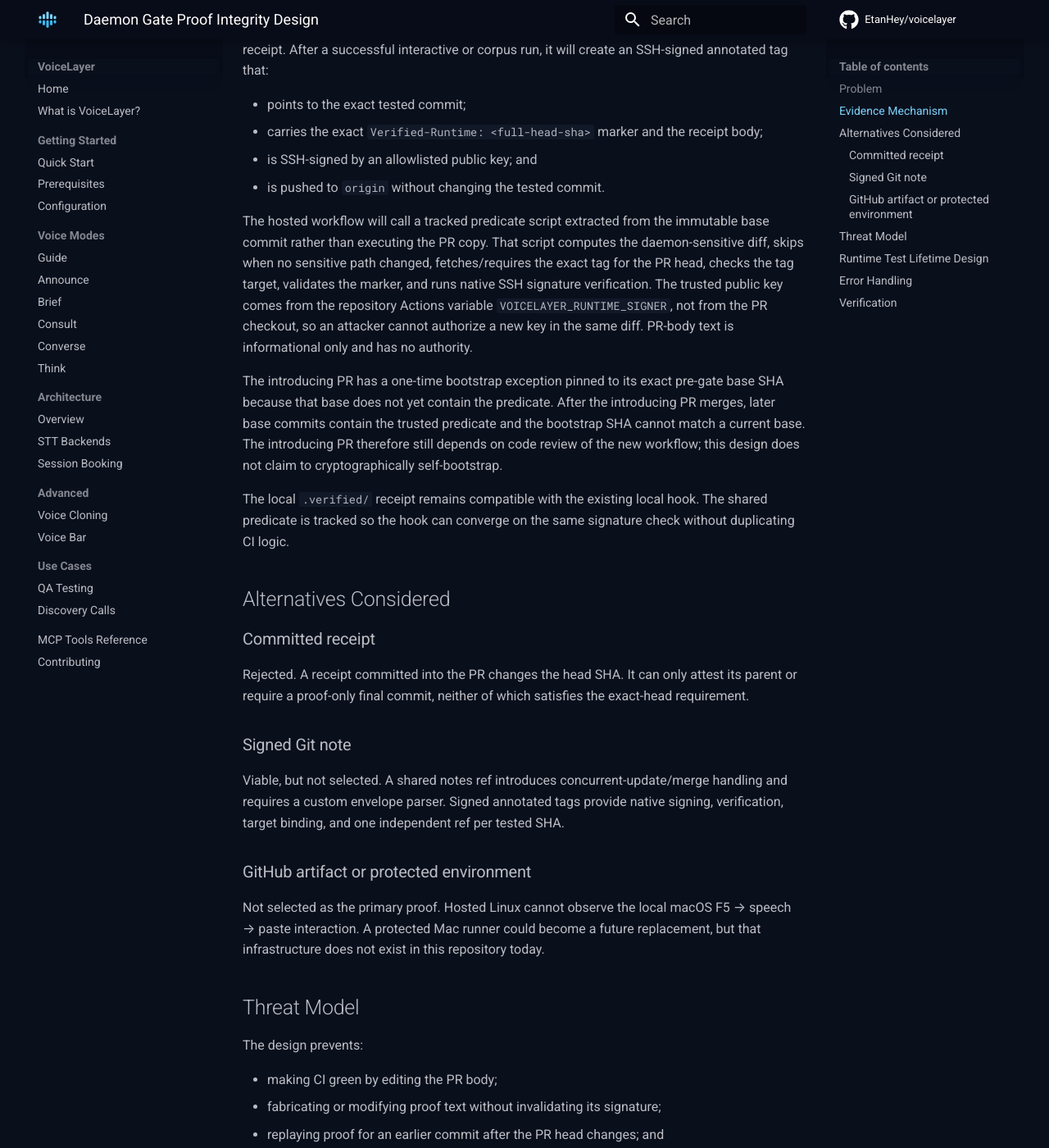
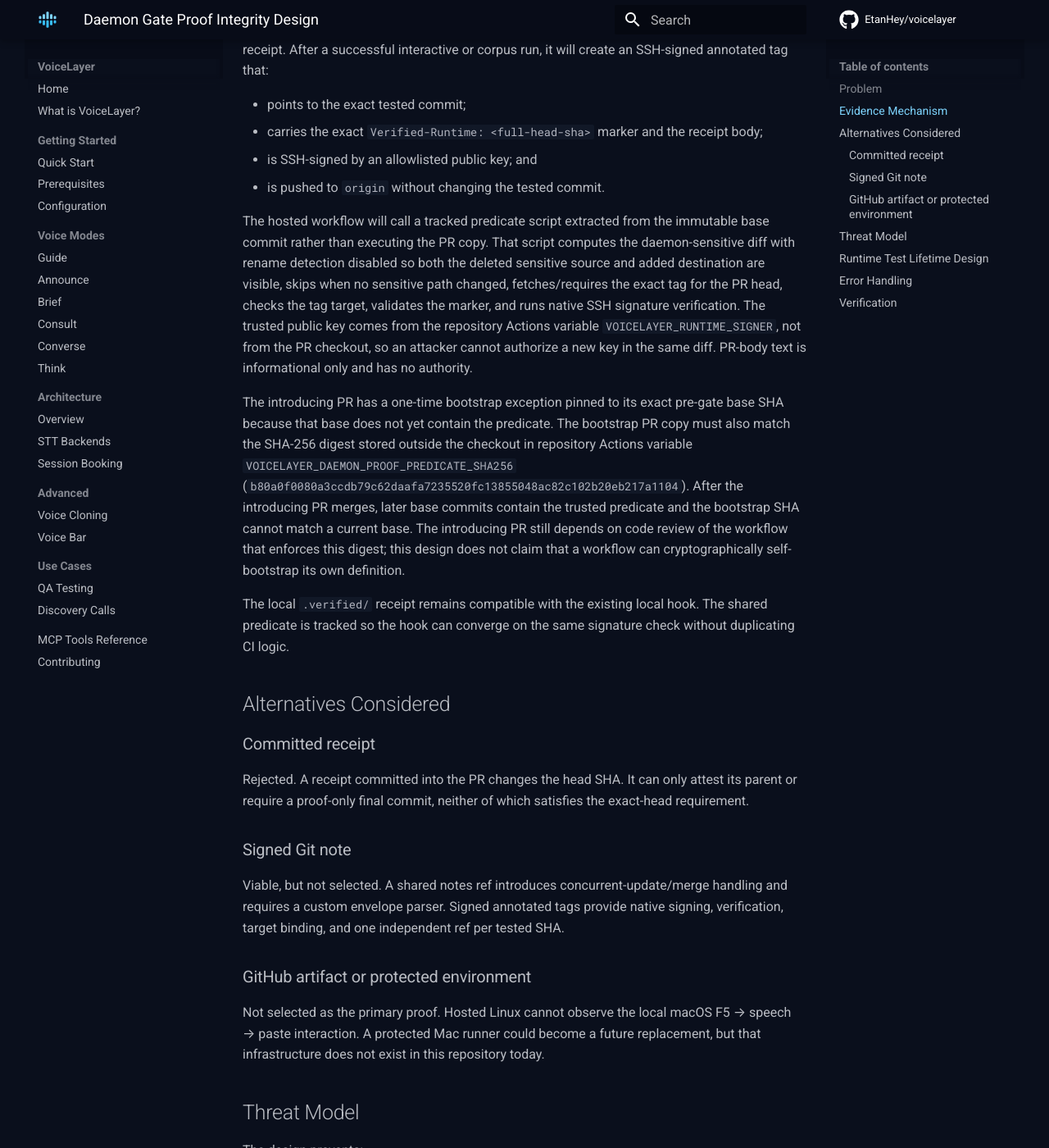
Before and after one commit to EtanHey/voicelayer, an MkDocs documentation site: the page built from docs/plans/2026-07-22-daemon-gate-proof-integrity-design.md, in a window 1280 px wide and 1400 px high, scrolled down 797 px. Shown: the whole window at 82% size. Built offline with MkDocs 1.6.1 and Material for MkDocs 9.7.7, drawn with Linux system fonts in a browser that asks for light colours; comment, search, counter and statistics services are not loaded; some of the changed text lies outside the part shown.

Commit message:
fix: close daemon gate rename and bootstrap gaps

```diff
--- a/docs/plans/2026-07-22-daemon-gate-proof-integrity-design.md
+++ b/docs/plans/2026-07-22-daemon-gate-proof-integrity-design.md
@@ -21,9 +21,9 @@ The verification script will continue to create the local `.verified/verified-ru
 - is SSH-signed by an allowlisted public key; and
 - is pushed to `origin` without changing the tested commit.
 
-The hosted workflow will call a tracked predicate script extracted from the immutable base commit rather than executing the PR copy. That script computes the daemon-sensitive diff, skips when no sensitive path changed, fetches/requires the exact tag for the PR head, checks the tag target, validates the marker, and runs native SSH signature verification. The trusted public key comes from the repository Actions variable `VOICELAYER_RUNTIME_SIGNER`, not from the PR checkout, so an attacker cannot authorize a new key in the same diff. PR-body text is informational only and has no authority.
+The hosted workflow will call a tracked predicate script extracted from the immutable base commit rather than executing the PR copy. That script computes the daemon-sensitive diff with rename detection disabled so both the deleted sensitive source and added destination are visible, skips when no sensitive path changed, fetches/requires the exact tag for the PR head, checks the tag target, validates the marker, and runs native SSH signature verification. The trusted public key comes from the repository Actions variable `VOICELAYER_RUNTIME_SIGNER`, not from the PR checkout, so an attacker cannot authorize a new key in the same diff. PR-body text is informational only and has no authority.
 
-The introducing PR has a one-time bootstrap exception pinned to its exact pre-gate base SHA because that base does not yet contain the predicate. After the introducing PR merges, later base commits contain the trusted predicate and the bootstrap SHA cannot match a current base. The introducing PR therefore still depends on code review of the new workflow; this design does not claim to cryptographically self-bootstrap.
+The introducing PR has a one-time bootstrap exception pinned to its exact pre-gate base SHA because that base does not yet contain the predicate. The bootstrap PR copy must also match the SHA-256 digest stored outside the checkout in repository Actions variable `VOICELAYER_DAEMON_PROOF_PREDICATE_SHA256` (`b80a0f0080a3ccdb79c62daafa7235520fc13855048ac82c102b20eb217a1104`). After the introducing PR merges, later base commits contain the trusted predicate and the bootstrap SHA cannot match a current base. The introducing PR still depends on code review of the workflow that enforces this digest; this design does not claim that a workflow can cryptographically self-bootstrap its own definition.
 
 The local `.verified/` receipt remains compatible with the existing local hook. The shared predicate is tracked so the hook can converge on the same signature check without duplicating CI logic.
 
@@ -48,7 +48,8 @@ The design prevents:
 - making CI green by editing the PR body;
 - fabricating or modifying proof text without invalidating its signature;
 - replaying proof for an earlier commit after the PR head changes; and
-- pointing the expected tag name at a different commit.
+- pointing the expected tag name at a different commit; and
+- renaming a sensitive source to a non-sensitive destination to evade path matching.
 
 The design does not prevent:
 
@@ -73,7 +74,7 @@ The complete isolated corpus/runtime leg is the regression because the failure o
 
 ## Verification
 
-- Bun tests exercise skip behavior, missing/unsigned/stale/wrong-target proofs, valid signed proof, verifier tag creation, and failure to publish.
+- Bun tests exercise skip behavior, sensitive-path renames, missing/unsigned/stale/wrong-target proofs, valid signed proof, verifier tag creation, and failure to publish.
 - A captured pre-fix crash report demonstrates the invalid Objective-C teardown; five consecutive isolated corpus/runtime legs stress the corrected test lifetime.
 - `shellcheck` and the cyber grep protocol cover all changed shell/workflow surfaces.
 - Full tracked TypeScript tests and the full Swift package suite run before PR creation.
```
Also changed, not shown: docs/plans/2026-07-22-daemon-gate-proof-integrity.md (+3 -2 lines), 5 other files.
